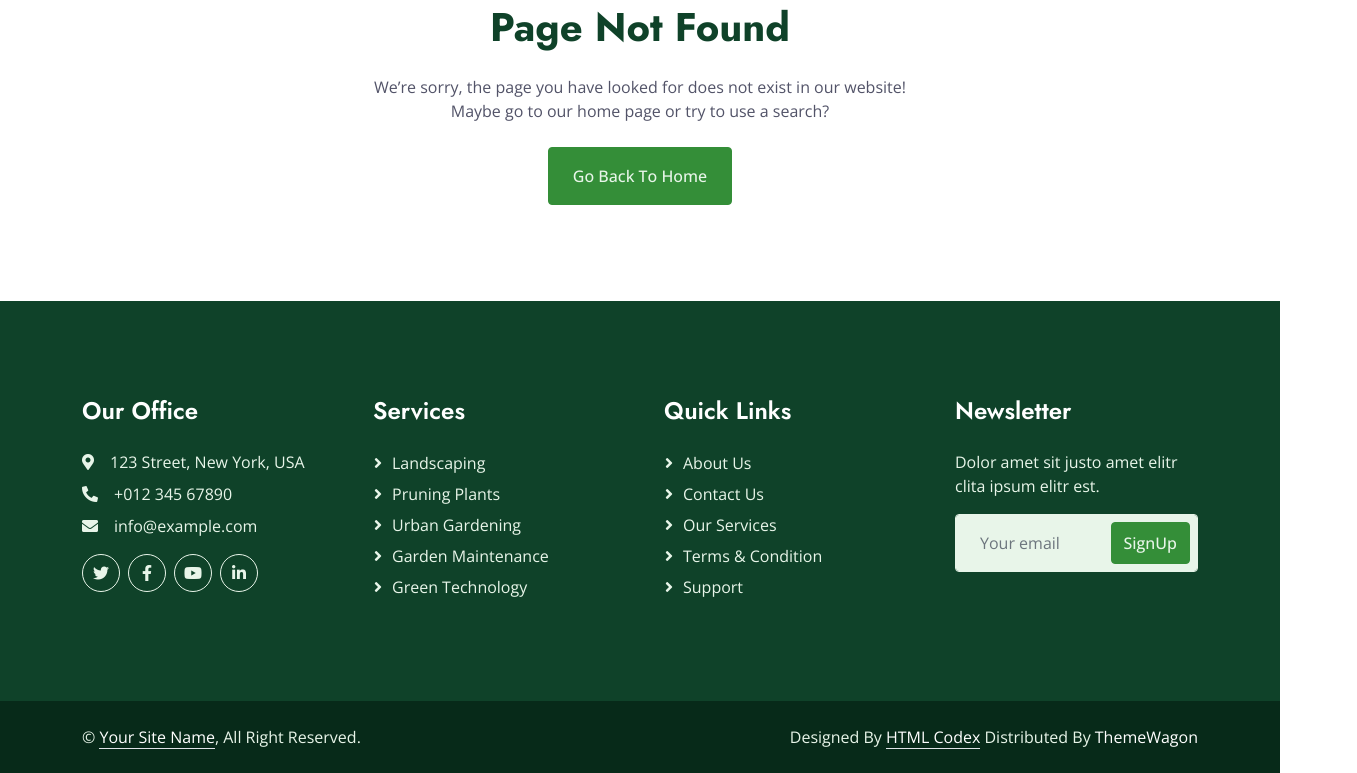
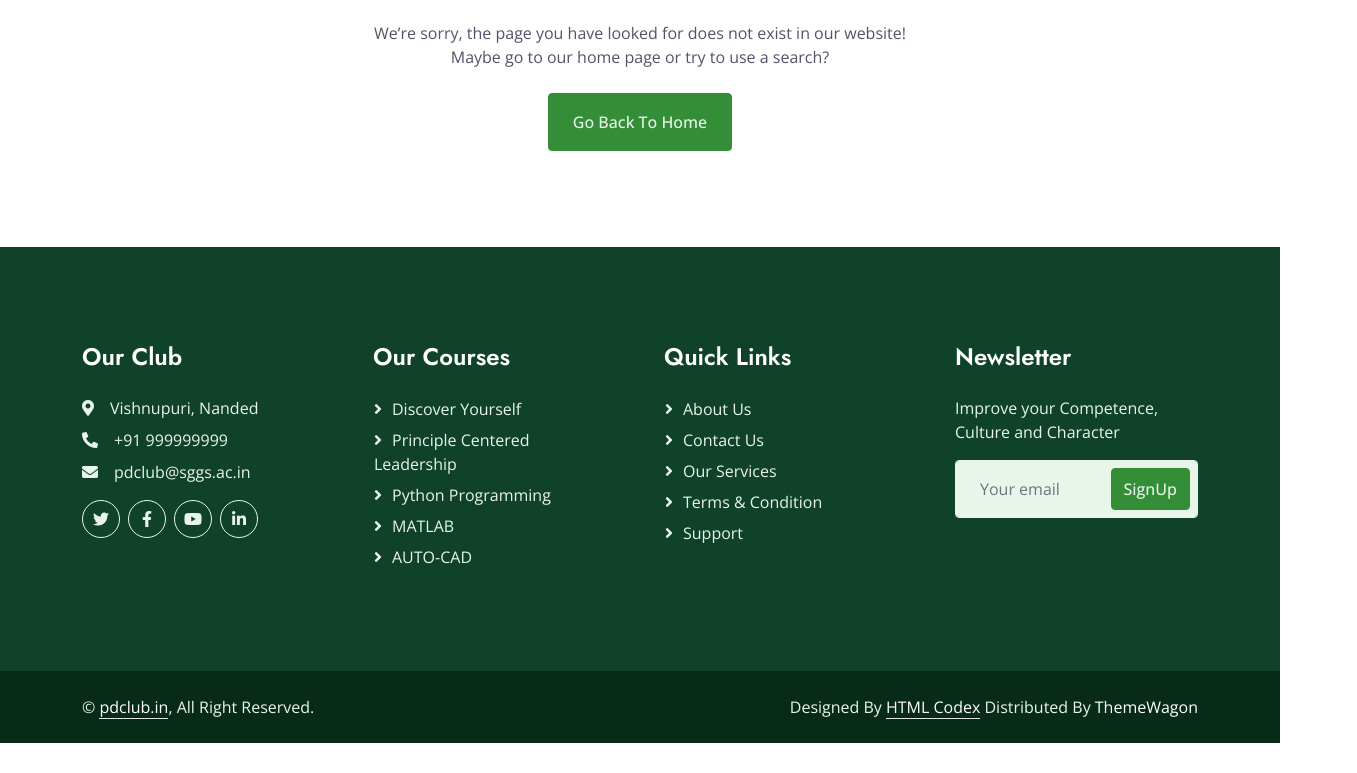
Before and after one commit to rohitkumarvc/PD-Club-Website, a plain HTML site: page 404.html in a window 1280 px wide. Shown: the part 747-1520 px from the top of the page, 1357 px wide, since content can reach past the window. After the commit the page ends 1490 px from the top, so only its background shows below. Drawn offline with nearby package versions, Linux system fonts and the light colour scheme.

Commit message:
Update 404.html
Page Updated.
Footer and Header require some attention.

```diff
--- a/404.html
+++ b/404.html
@@ -41,7 +41,7 @@
 
 
     <!-- Topbar Start -->
-    <div class="container-fluid bg-dark text-light px-0 py-2">
+    <!-- <div class="container-fluid bg-dark text-light px-0 py-2">
         <div class="row gx-0 d-none d-lg-flex">
             <div class="col-lg-7 px-5 text-start">
                 <div class="h-100 d-inline-flex align-items-center me-4">
@@ -50,7 +50,7 @@
                 </div>
                 <div class="h-100 d-inline-flex align-items-center">
                     <span class="far fa-envelope me-2"></span>
-                    <span>info@example.com</span>
+                    <span>pdclub@sggs.ac.in</span>
                 </div>
             </div>
             <div class="col-lg-5 px-5 text-end">
@@ -63,14 +63,14 @@
                 </div>
             </div>
         </div>
-    </div>
+    </div> -->
     <!-- Topbar End -->
 
 
     <!-- Navbar Start -->
     <nav class="navbar navbar-expand-lg bg-white navbar-light sticky-top p-0">
         <a href="index.html" class="navbar-brand d-flex align-items-center px-4 px-lg-5">
-            <h1 class="m-0">Gardener</h1>
+            <h1 class="m-0">Personality Development Club</h1>
         </a>
         <button type="button" class="navbar-toggler me-4" data-bs-toggle="collapse" data-bs-target="#navbarCollapse">
             <span class="navbar-toggler-icon"></span>
@@ -87,8 +87,8 @@
                         <a href="feature.html" class="dropdown-item">Features</a>
                         <a href="quote.html" class="dropdown-item">Free Quote</a>
                         <a href="team.html" class="dropdown-item">Our Team</a>
-                        <a href="testimonial.html" class="dropdown-item">Testimonial</a>
-                        <a href="404.html" class="dropdown-item active">404 Page</a>
+                        <a href="testimonial.html" class="dropdown-item active">Testimonial</a>
+                        <a href="404.html" class="dropdown-item">404 Page</a>
                     </div>
                 </div>
                 <a href="contact.html" class="nav-item nav-link">Contact</a>
@@ -137,10 +137,10 @@
         <div class="container py-5">
             <div class="row g-5">
                 <div class="col-lg-3 col-md-6">
-                    <h4 class="text-white mb-4">Our Office</h4>
-                    <p class="mb-2"><i class="fa fa-map-marker-alt me-3"></i>123 Street, New York, USA</p>
-                    <p class="mb-2"><i class="fa fa-phone-alt me-3"></i>+012 345 67890</p>
-                    <p class="mb-2"><i class="fa fa-envelope me-3"></i>info@example.com</p>
+                    <h4 class="text-white mb-4">Our Club</h4>
+                    <p class="mb-2"><i class="fa fa-map-marker-alt me-3"></i>Vishnupuri, Nanded</p>
+                    <p class="mb-2"><i class="fa fa-phone-alt me-3"></i>+91 999999999</p>
+                    <p class="mb-2"><i class="fa fa-envelope me-3"></i>pdclub@sggs.ac.in</p>
                     <div class="d-flex pt-2">
                         <a class="btn btn-square btn-outline-light rounded-circle me-2" href=""><i class="fab fa-twitter"></i></a>
                         <a class="btn btn-square btn-outline-light rounded-circle me-2" href=""><i class="fab fa-facebook-f"></i></a>
@@ -149,12 +149,12 @@
                     </div>
                 </div>
                 <div class="col-lg-3 col-md-6">
-                    <h4 class="text-white mb-4">Services</h4>
-                    <a class="btn btn-link" href="">Landscaping</a>
-                    <a class="btn btn-link" href="">Pruning plants</a>
-                    <a class="btn btn-link" href="">Urban Gardening</a>
-                    <a class="btn btn-link" href="">Garden Maintenance</a>
-                    <a class="btn btn-link" href="">Green Technology</a>
+                    <h4 class="text-white mb-4">Our Courses</h4>
+                    <a class="btn btn-link" href="">Discover Yourself</a>
+                    <a class="btn btn-link" href="">Principle Centered Leadership</a>
+                    <a class="btn btn-link" href="">Python Programming</a>
+                    <a class="btn btn-link" href="">MATLAB</a>
+                    <a class="btn btn-link" href="">AUTO-CAD</a>
                 </div>
                 <div class="col-lg-3 col-md-6">
                     <h4 class="text-white mb-4">Quick Links</h4>
@@ -166,7 +166,7 @@
                 </div>
                 <div class="col-lg-3 col-md-6">
                     <h4 class="text-white mb-4">Newsletter</h4>
-                    <p>Dolor amet sit justo amet elitr clita ipsum elitr est.</p>
+                    <p>Improve your Competence, Culture and Character</p>
                     <div class="position-relative w-100">
                         <input class="form-control bg-light border-light w-100 py-3 ps-4 pe-5" type="text" placeholder="Your email">
                         <button type="button" class="btn btn-primary py-2 position-absolute top-0 end-0 mt-2 me-2">SignUp</button>
@@ -183,7 +183,7 @@
         <div class="container">
             <div class="row">
                 <div class="col-md-6 text-center text-md-start mb-3 mb-md-0">
-                    &copy; <a class="border-bottom" href="#">Your Site Name</a>, All Right Reserved.
+                    &copy; <a class="border-bottom" href="#">pdclub.in</a>, All Right Reserved.
                 </div>
                 <div class="col-md-6 text-center text-md-end">
                     <!--/*** This template is free as long as you keep the footer author’s credit link/attribution link/backlink. If you'd like to use the template without the footer author’s credit link/attribution link/backlink, you can purchase the Credit Removal License from "https://htmlcodex.com/credit-removal". Thank you for your support. ***/-->
@@ -193,6 +193,7 @@
         </div>
     </div>
     <!-- Copyright End -->
+
 
 
     <!-- Back to Top -->
```
